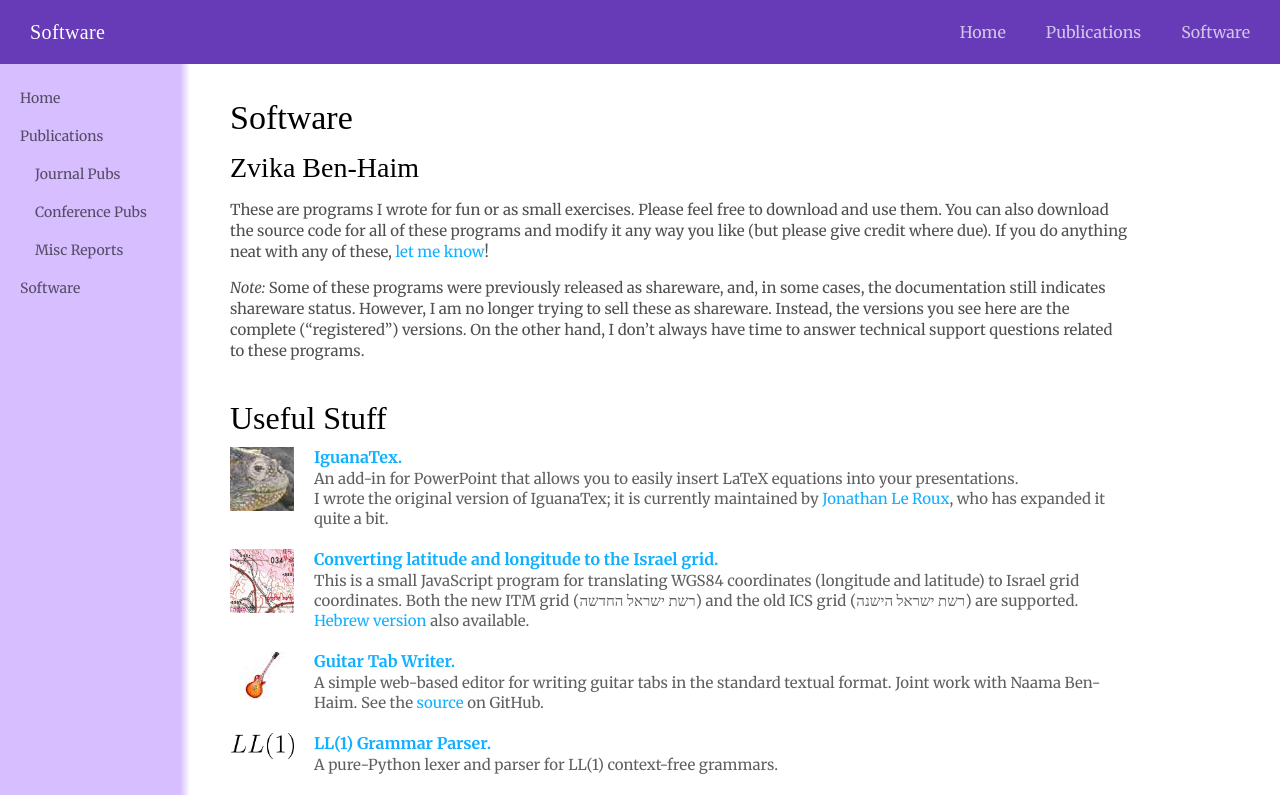
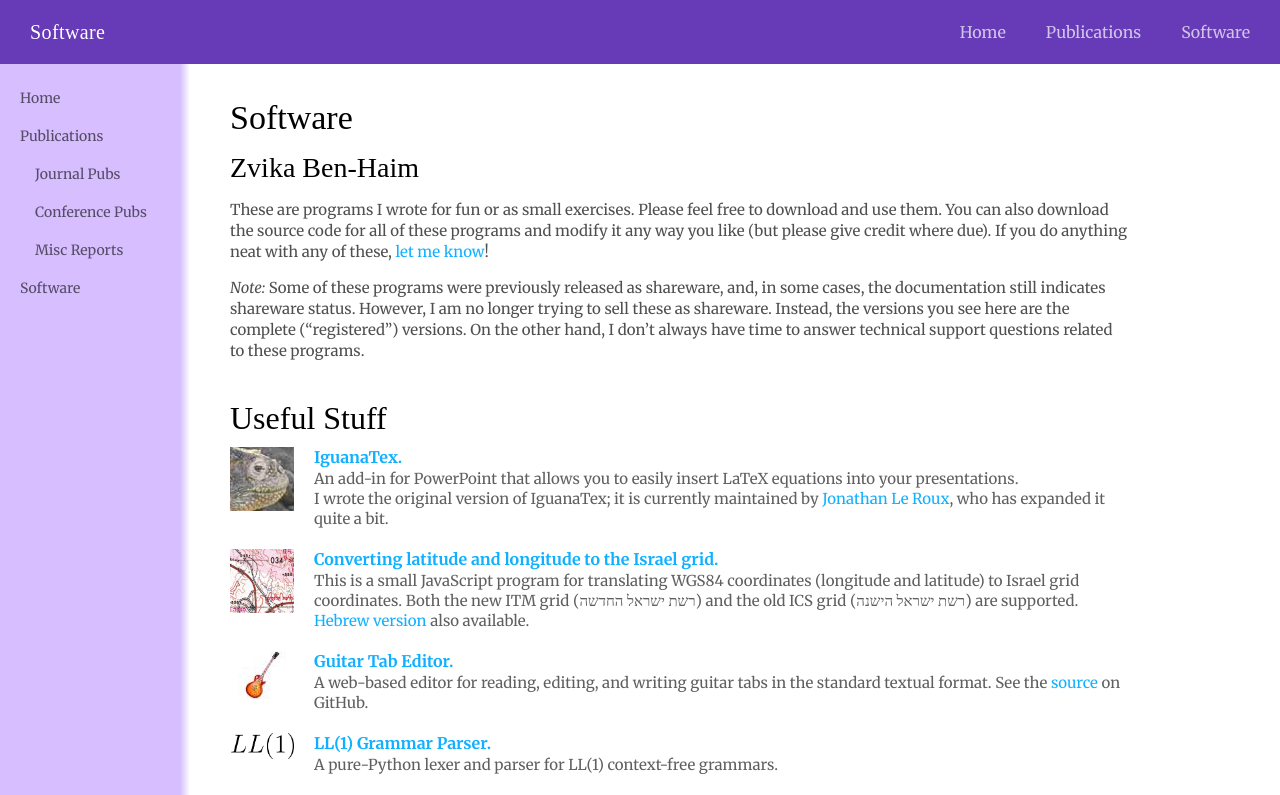
Before and after one commit to zvikabh/zvikabh.github.io, a Next.js app: page /software in a window 1280 px wide. Shown: the top 795 px of the page. Built offline with nearby package versions, Linux system fonts and the light colour scheme; a web font is replaced by a local one.

Commit message:
guitar editor new version

```diff
--- a/src/app/software/clientPage.js
+++ b/src/app/software/clientPage.js
@@ -26,12 +26,11 @@ const USEFUL_SOFTWARE = [
 	are supported. <a href="/software/ITM/index_heb.html">Hebrew version</a> also available.</>)
   },
   {
-    title: 'Guitar Tab Writer',
-    link: 'https://zvikabh.github.io/guitar-tab-writer/',
+    title: 'Guitar Tab Editor',
+    link: 'https://zvikabh.github.io/guitar-tab-editor/',
     icon: '/software/icons/guitar.jpg',
-    bibinfo: (<>A simple web-based editor for writing guitar tabs in the standard textual format.
-    Joint work with Naama Ben-Haim. See the <a href="https://github.com/zvikabh/guitar-tab-writer">source</a> on
-    GitHub.</>)
+    bibinfo: (<>A web-based editor for reading, editing, and writing guitar tabs in the standard textual format.
+    See the <a href="https://github.com/zvikabh/guitar-tab-writer">source</a> on GitHub.</>)
   },
   {
     title: 'LL(1) Grammar Parser',
```
